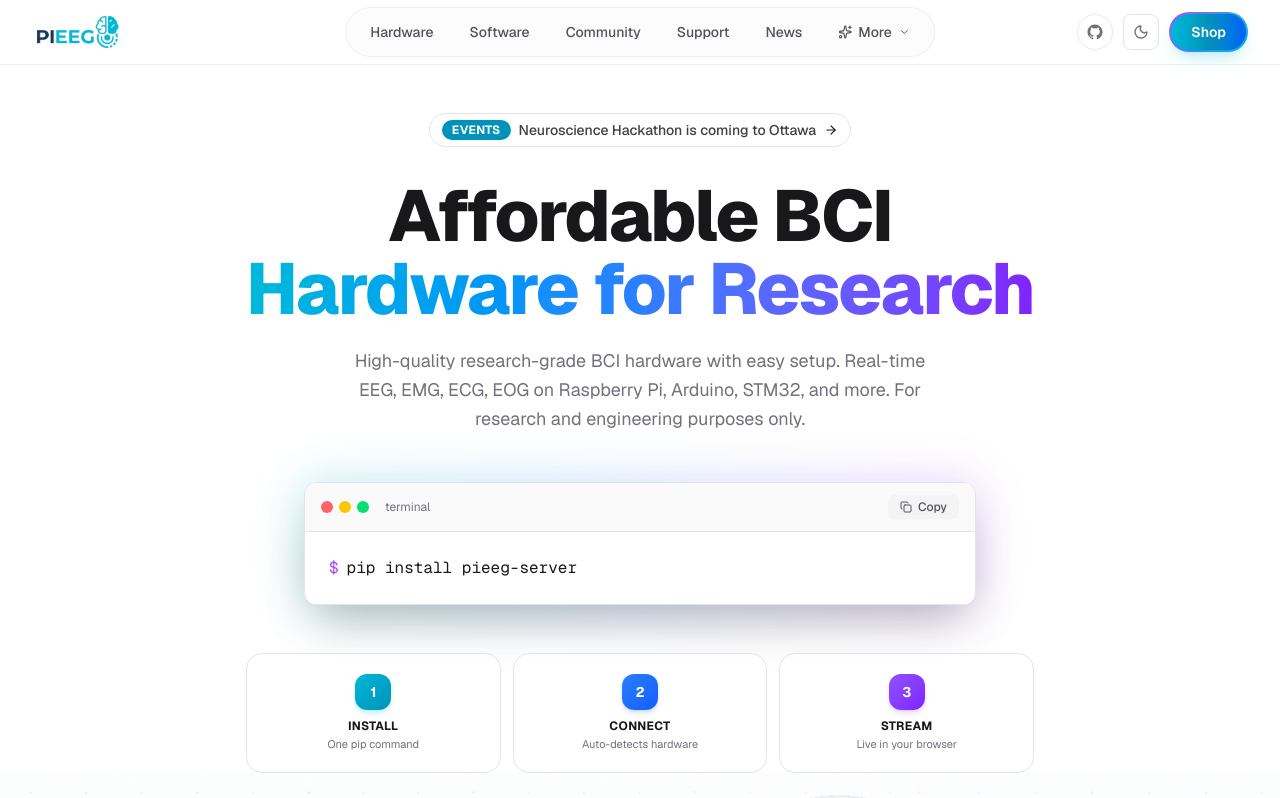
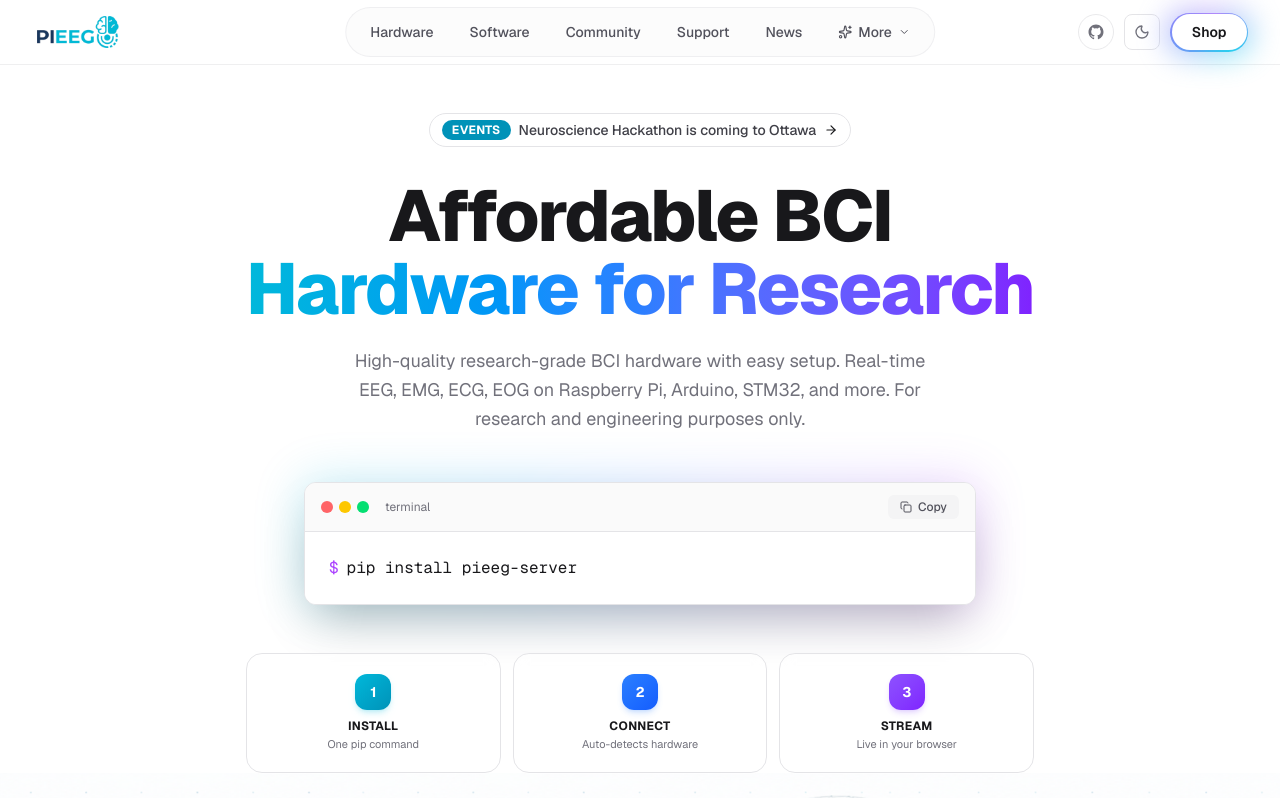
Before and after one commit to pieeg-club/PiEEG-com, a Next.js app: page / in a window 1280 px wide. Shown: the top 798 px of the page. Built offline with nearby package versions, Linux system fonts and the light colour scheme.

Commit message:
update styling

```diff
--- a/src/app/globals.css
+++ b/src/app/globals.css
@@ -247,7 +247,7 @@
   animation: pulse-glow 2s ease-in-out infinite;
 }
 
-/* ── Shop button — rotating border shimmer ─────────────────── */
+/* ── Shop button — aurora border ───────────────────────────── */
 @property --shop-angle {
   syntax: "<angle>";
   initial-value: 0deg;
@@ -256,13 +256,35 @@
 @keyframes shop-spin {
   to { --shop-angle: 360deg; }
 }
-.shop-ring {
+.shop-aurora {
+  position: relative;
+  border-radius: 9999px;
+  display: inline-flex;
+  padding: 1.5px;
   background: conic-gradient(
     from var(--shop-angle),
-    #06b6d4 0%,
-    #3b82f6 30%,
-    #a855f7 55%,
-    #06b6d4 100%
+    #22d3ee 0%,
+    #818cf8 40%,
+    #c084fc 70%,
+    #22d3ee 100%
   );
-  animation: shop-spin 3s linear infinite;
+  animation: shop-spin 5s linear infinite;
+  isolation: isolate;
 }
+.shop-aurora::before {
+  content: '';
+  position: absolute;
+  inset: -6px;
+  border-radius: 9999px;
+  background: conic-gradient(
+    from var(--shop-angle),
+    #22d3ee 0%,
+    #818cf8 40%,
+    #c084fc 70%,
+    #22d3ee 100%
+  );
+  animation: shop-spin 5s linear infinite;
+  filter: blur(14px);
+  opacity: 0.5;
+  z-index: -1;
+}
--- a/src/components/Navbar.tsx
+++ b/src/components/Navbar.tsx
@@ -174,15 +174,14 @@
               {mobileOpen ? <X className="w-4 h-4" /> : <Menu className="w-4 h-4" />}
             </button>
 
-            <span className="shop-ring p-0.5 rounded-full inline-flex hover:scale-105 transition-transform duration-200">
+            <span className="shop-aurora hover:scale-105 transition-transform duration-200">
               <a
                 href="https://www.elecrow.com/store/PiEEG"
                 target="_blank"
                 rel="noopener noreferrer"
-                className="relative overflow-hidden flex h-9 items-center rounded-full bg-linear-to-r from-cyan-500 via-cyan-600 to-blue-600 dark:from-cyan-400 dark:via-cyan-500 dark:to-blue-500 px-5 text-sm font-semibold text-white dark:text-zinc-950 shadow-lg shadow-cyan-500/25 dark:shadow-cyan-400/20 group"
+                className="flex h-9 items-center rounded-full bg-white dark:bg-zinc-950 px-5 text-sm font-semibold text-zinc-900 dark:text-zinc-100"
               >
-                <span className="relative z-10">Shop</span>
-                <div className="absolute inset-0 bg-linear-to-r from-cyan-600 via-blue-600 to-purple-600 dark:from-cyan-300 dark:via-blue-400 dark:to-purple-400 opacity-0 group-hover:opacity-100 transition-opacity duration-300" />
+                Shop
               </a>
             </span>
           </div>
```
